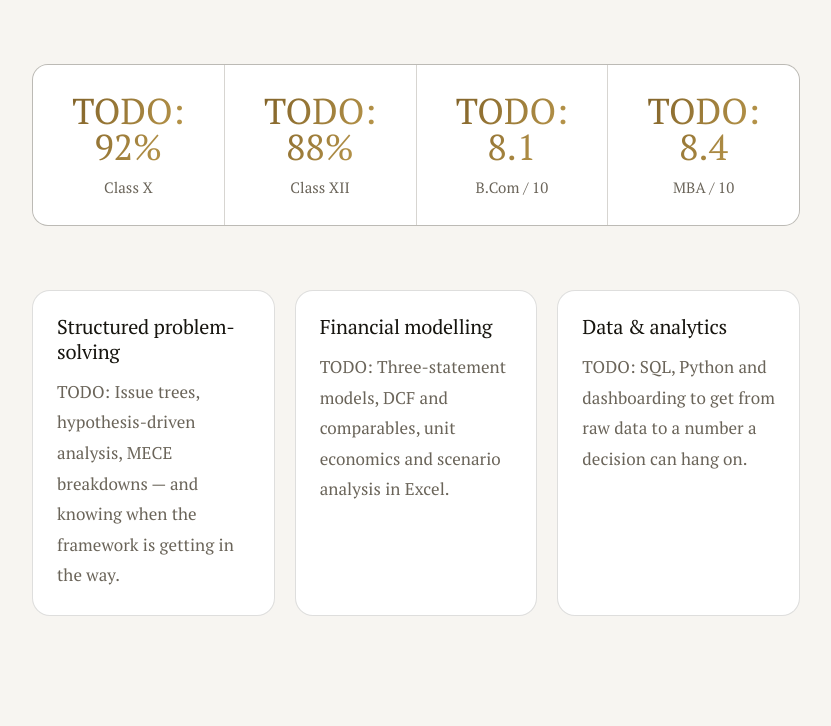
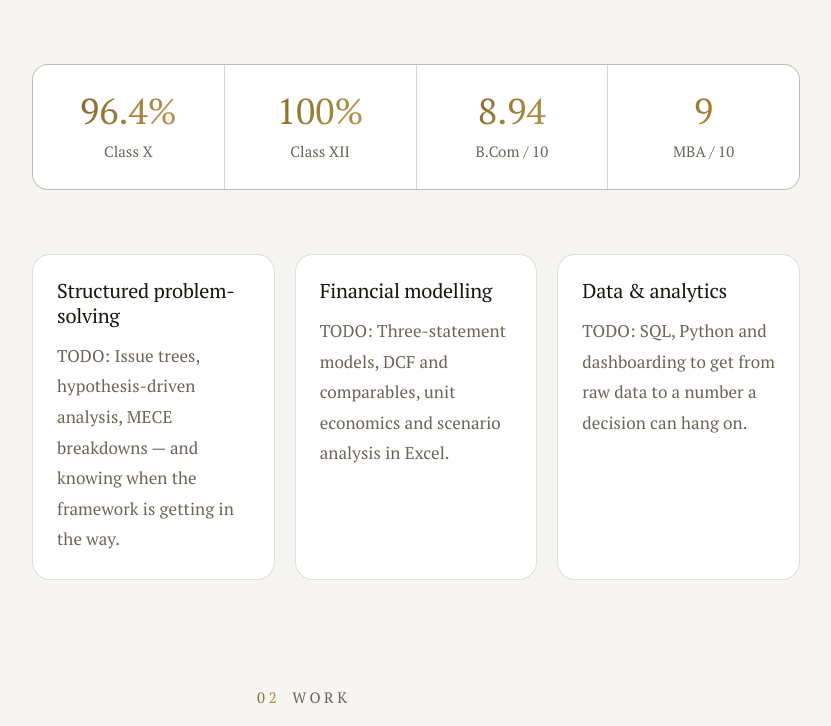
Before and after one commit to meshamanthadiga004/Portfolio---Shamanth-Adiga-Umesh-, a Next.js app: page / in a window 1280 px wide. Shown: the part 1215-1941 px from the top of the page, without its empty margins (224-1055 px from the left). Built offline with nearby package versions, Linux system fonts and the light colour scheme.

Commit message:
Fill in academic record, education history and site URL
Real marks in the About grid, the three education entries (MBA, B.Com, CS Executive with the Setting Up of Business exemption), and the live Vercel URL for siteUrl so share cards resolve.

Co-Authored-By: Claude Opus 5 <noreply@anthropic.com>

```diff
--- a/src/content/profile.ts
+++ b/src/content/profile.ts
@@ -47,7 +47,7 @@ export const profile = {
   seoDescription:
     "TODO: One line a recruiter would read in search results. e.g. MBA candidate at X, working at the intersection of strategy, finance and analytics.",
   /** Your live URL once deployed. Used for social share cards. */
-  siteUrl: "https://your-portfolio.vercel.app",
+  siteUrl: "https://portfolio-shamanth-adiga-umesh.vercel.app",
 
   // -------------------------------------------------------------------- hero
   /** Short. This is your positioning, not your job title. */
@@ -78,10 +78,10 @@ export const profile = {
    * boards were graded differently, write the unit into the label.
    */
   academics: [
-    { value: "TODO: 92%", label: "Class X" },
-    { value: "TODO: 88%", label: "Class XII" },
-    { value: "TODO: 8.1", label: "B.Com / 10" },
-    { value: "TODO: 8.4", label: "MBA / 10" },
+    { value: "96.4%", label: "Class X" },
+    { value: "100%", label: "Class XII" },
+    { value: "8.94", label: "B.Com / 10" },
+    { value: "9", label: "MBA / 10" },
   ],
 
   // ------------------------------------------------- what you're good at
@@ -243,26 +243,24 @@ export const experience = [
    it to reach the Adjacent page, where the full track is laid out. */
 export const education = [
   {
+    degree: "Masters in Business Administration, Data Science & Analytics",
+    school: "Jain Deemed-to-be-University",
+    period: "2025 — 2027",
+    detail: "9/10 CGPA (Till 2nd Semester)",
+  },
+  {
+    degree: "Bachelor of Commerce",
+    school: "Bengaluru City University",
+    period: "2021 — 2024",
+    detail: "8.94/10 CGPA",
+  },
+  {
     degree: "Company Secretary (CS)",
     school: "Institute of Company Secretaries of India (ICSI)",
-    period: "TODO: 2024 — present",
-    detail:
-      "TODO: One line on the current stage — which programme you're in and what's next.",
+    period: "2024 — present",
+    detail: "Currently pursuing the Executive Programme and I have scored an Exemption in the subject 'Setting Up of Business, Industrial & Labor Laws'",
     href: "/adjacent",
     hrefLabel: "See the full CS track",
-  },
-  {
-    degree: "TODO: MBA, [Specialisation]",
-    school: "TODO: Institute Name",
-    period: "TODO: 2025 — 2027",
-    detail:
-      "TODO: CGPA / rank / relevant coursework / club and committee roles. One line.",
-  },
-  {
-    degree: "TODO: B.[Tech/Com/A], [Major]",
-    school: "TODO: University Name",
-    period: "TODO: 2019 — 2023",
-    detail: "TODO: CGPA, honours, anything that still signals something.",
   },
 ];
 
```
